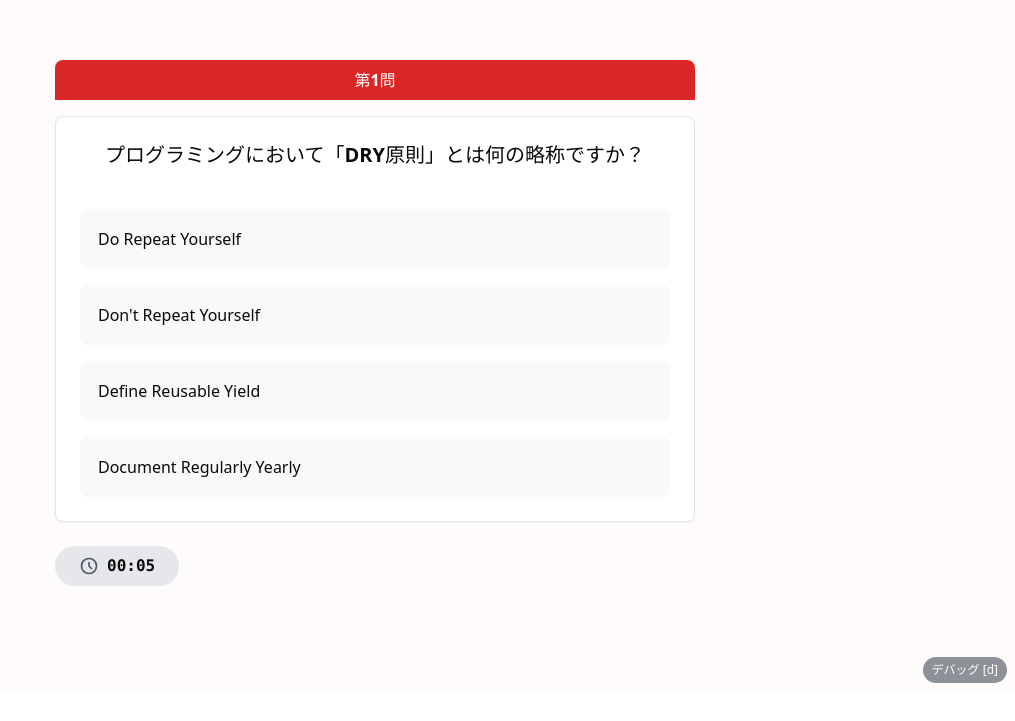
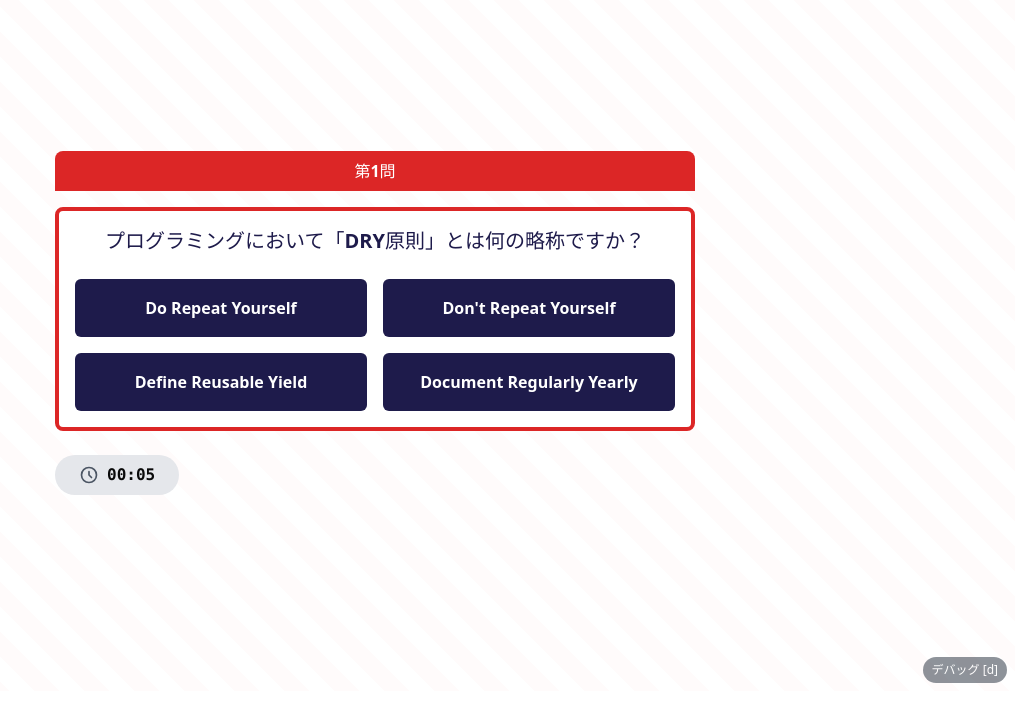
Before and after one commit to noplan-inc/quiz-front-poc, a React (Vite) app: page / in a window 1280 px wide. Shown: the part 109-830 px from the top of the page, without its empty margins (265-1280 px from the left). Built offline with nearby package versions, Linux system fonts and the light colour scheme.

Commit message:
feat: クイズコンポーネントのデザイン調整とデバッグ機能の改善

```diff
--- a/src/components/QuizApp.tsx
+++ b/src/components/QuizApp.tsx
@@ -1,6 +1,6 @@
 import { sampleQuizzes } from "@/data/sampleQuizData";
 import type { QuizProps } from "@/types/quiz";
-import { useState, useEffect } from "react";
+import { useEffect, useState } from "react";
 import QuizComplete from "./QuizComplete";
 import SingleQuizView from "./SingleQuizView";
 import DebugManager from "./debug/DebugManager";
--- a/src/components/quiz/ChoiceList.tsx
+++ b/src/components/quiz/ChoiceList.tsx
@@ -18,26 +18,26 @@
     onSelectChoice,
 }) => {
     return (
-        <div className="space-y-4 mt-4">
+        <div className="grid grid-cols-1 md:grid-cols-2 gap-4">
             {choices.map((choice) => {
                 const status = getChoiceStatus(choice);
 
                 let statusClass = "";
                 if (status === "correct") {
-                    statusClass = "border-green-500 bg-green-100";
+                    statusClass = "bg-green-600 border-green-700 text-white";
                 } else if (status === "incorrect") {
-                    statusClass = "border-red-500 bg-red-100";
+                    statusClass = "bg-red-600 border-red-700 text-white";
                 } else if (choice.id === selectedChoiceId) {
-                    statusClass = "border-blue-500 bg-blue-100";
+                    statusClass = "bg-blue-600 border-blue-700 text-white";
                 }
 
                 return (
                     <button
                         key={choice.id}
-                        className={`w-full p-4 border-2 rounded-lg text-left ${
+                        className={`w-full py-4 px-6 text-center rounded-md font-bold text-white bg-indigo-950 hover:bg-indigo-900 transition-colors ${
                             isAnswered
-                                ? "cursor-default"
-                                : "hover:bg-gray-100 cursor-pointer"
+                                ? "cursor-default opacity-90"
+                                : "cursor-pointer"
                         } ${statusClass}`}
                         onClick={() => onSelectChoice(choice.id)}
                         disabled={isAnswered}
@@ -47,7 +47,7 @@
                     >
                         {choice.text}
                         {isAnswered && choice.isCorrect && (
-                            <span className="ml-2 text-green-600">✓</span>
+                            <span className="ml-2">✓</span>
                         )}
                     </button>
                 );
--- a/src/components/quiz/TextQuiz.tsx
+++ b/src/components/quiz/TextQuiz.tsx
@@ -17,15 +17,19 @@
     onSelectChoice,
 }) => {
     return (
-        <div className="p-6 border rounded-lg shadow-sm bg-white max-h-[60vh] overflow-hidden flex flex-col">
+        <div className="w-full">
+            {/* クイズボックス */}
+            <div className="border-4 border-red-600 rounded-lg bg-white overflow-hidden flex flex-col">
+                {/* 問題文と選択肢 */}
+                <div className="p-4">
                     <h3
-                className="text-xl font-semibold mb-4 max-h-[20vh] overflow-auto"
+                        className="text-xl font-bold mb-6 text-indigo-950"
                         data-testid="question-text"
                     >
                         {question}
                     </h3>
 
-            <div className="flex-grow overflow-auto mt-2">
+                    <div className="mt-4">
                         <ChoiceList
                             choices={choices}
                             selectedChoiceId={selectedChoiceId}
@@ -35,6 +39,8 @@
                         />
                     </div>
                 </div>
+            </div>
+        </div>
     );
 };
 
--- a/tailwind.config.js
+++ b/tailwind.config.js
@@ -4,6 +4,15 @@
     content: ["./index.html", "./src/**/*.{js,ts,jsx,tsx}"],
     theme: {
         extend: {
+            backgroundImage: {
+                stripes:
+                    "linear-gradient(45deg, rgba(255, 255, 255, 0.2) 25%, transparent 25%, transparent 50%, rgba(255, 255, 255, 0.2) 50%, rgba(255, 255, 255, 0.2) 75%, transparent 75%, transparent)",
+                "stripes-pink":
+                    "linear-gradient(45deg, rgba(255, 182, 193, 0.2) 25%, transparent 25%, transparent 50%, rgba(255, 182, 193, 0.2) 50%, rgba(255, 182, 193, 0.2) 75%, transparent 75%, transparent)",
+            },
+            backgroundSize: {
+                stripes: "50px 50px",
+            },
             borderRadius: {
                 lg: "var(--radius)",
                 md: "calc(var(--radius) - 2px)",
```
Lines whose indentation alone changed are shown as unchanged.
